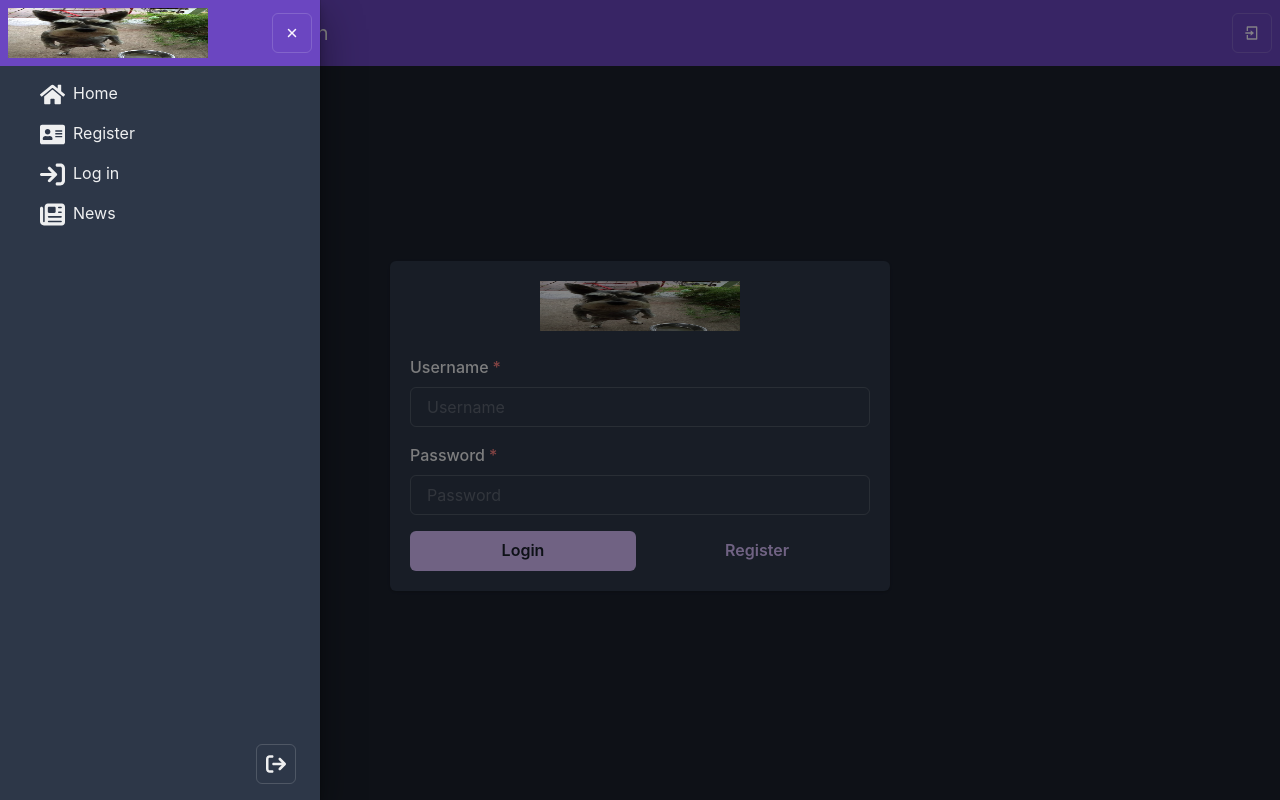
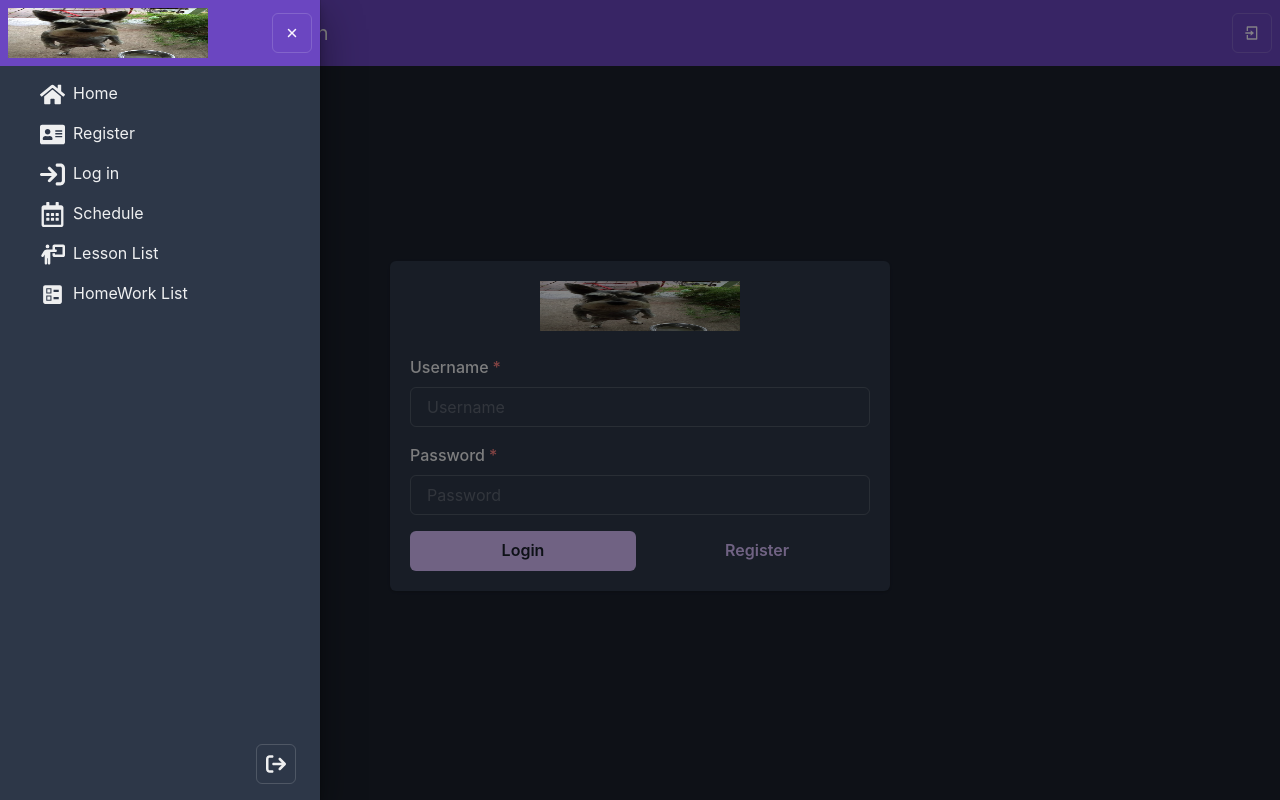
Before and after one commit to 4193883-eng/shed.edu, a React (Vite) app: page /signin in a window 1280 px wide. Both pictures are taken after a click on the button 28 px from the left and 33 px from the top of the page. Built offline with nearby package versions, Linux system fonts and the light colour scheme; no server answers.

Commit message:
add icons to sidebar

```diff
--- a/src/components/App.jsx
+++ b/src/components/App.jsx
@@ -1,4 +1,8 @@
 import { Routes, Route } from 'react-router-dom';
+import { NewsDetailPage } from '../pages/news/NewsDetailPage.jsx';
+import { HomeworkListPage } from '../pages/HomeworkListPage.jsx';
+import { LessonListPage } from '../pages/LessonListPage.jsx';
+import { ShedulePage } from '../pages/ShedulePage.jsx';
 import LoginPage from '../pages/auth/LoginPage';
 import HomePage from '../pages/HomePage';
 import { RootLayout } from '../layouts/RootLayout.jsx';
@@ -30,6 +34,42 @@ function App() {
             </PrivateRoute>
           }
         />
+
+        <Route
+          path="/hw-list"
+          element={
+            <PrivateRoute>
+              <HomeworkListPage />
+            </PrivateRoute>
+          }
+        />
+
+        <Route
+          path="/lesson-list"
+          element={
+            <PrivateRoute>
+              <LessonListPage />
+            </PrivateRoute>
+          }
+        />
+
+        <Route
+          path="/shedule"
+          element={
+            <PrivateRoute>
+              <ShedulePage />
+            </PrivateRoute>
+          }
+        />
+
+        <Route
+          path="/news/:id"
+          element={
+            <PrivateRoute>
+              <NewsDetailPage />
+            </PrivateRoute>
+          }
+        />
       </Route>
     </Routes>
   );
--- a/src/components/PrivateRoute.jsx
+++ b/src/components/PrivateRoute.jsx
@@ -10,7 +10,7 @@ function PrivateRoute({ children }) {
     return children;
   }
 
-  return <Navigate to="/login" replace />;
+  return <Navigate to="/signin" replace />;
 }
 
 PrivateRoute.propTypes = {
--- a/src/components/rootLayoutComponents/Sidebar.jsx
+++ b/src/components/rootLayoutComponents/Sidebar.jsx
@@ -12,13 +12,15 @@ import {
 import PropTypes from 'prop-types';
 import { useDispatch } from 'react-redux';
 import { SiteLogo } from '../SiteLogo.jsx';
-import { FaHome } from 'react-icons/fa';
-import { FaAddressCard } from 'react-icons/fa';
-import { FaArrowRightFromBracket, FaNewspaper } from 'react-icons/fa6';
+import { MdBallot } from 'react-icons/md';
+import { FaAddressCard, FaRegCalendarAlt, FaHome } from 'react-icons/fa';
+import {
+  FaArrowRightFromBracket,
+  FaNewspaper,
+  FaArrowRightToBracket,
+  FaPersonChalkboard,
+} from 'react-icons/fa6';
 import { IoClose } from 'react-icons/io5';
-import { PiSignInFill } from 'react-icons/pi';
-import { FaArrowRightToBracket } from 'react-icons/fa6';
-
 import { Link } from 'react-router-dom';
 import { flushAuthTokenAction } from '../../redux/auth/authActions.js';
 
@@ -51,7 +53,7 @@ export function Sidebar({ isOpen = false, onClose }) {
               fontWeight={'400'}
               fontFamily={'B612 Mono", monospace'}
               sizeIcon={'10'}
-              marginBottom={'10pxС'}
+              marginBottom={'10px'}
               paddingLeft={'10px'}
               justifyContent={'start'}
               variant="ghost"
@@ -87,7 +89,7 @@ export function Sidebar({ isOpen = false, onClose }) {
               Log in
             </Button>
             <Button
-              leftIcon={<FaNewspaper size={'25px'} />}
+              leftIcon={<FaRegCalendarAlt size={'25px'} />}
               fontWeight={'400'}
               fontFamily={'B612 Mono", monospace'}
               marginBottom={'10px'}
@@ -97,7 +99,33 @@ export function Sidebar({ isOpen = false, onClose }) {
               as={Link}
               to={'/news'}
             >
-              News
+              Schedule
+            </Button>
+            <Button
+              leftIcon={<FaPersonChalkboard size={'25px'} />}
+              fontWeight={'400'}
+              fontFamily={'B612 Mono", monospace'}
+              marginBottom={'10px'}
+              paddingLeft={'10px'}
+              justifyContent={'start'}
+              variant="ghost"
+              as={Link}
+              to={'/news'}
+            >
+              Lesson List
+            </Button>
+            <Button
+              leftIcon={<MdBallot size={'25px'} />}
+              fontWeight={'400'}
+              fontFamily={'B612 Mono", monospace'}
+              marginBottom={'10px'}
+              paddingLeft={'10px'}
+              justifyContent={'start'}
+              variant="ghost"
+              as={Link}
+              to={'/news'}
+            >
+              HomeWork List
             </Button>
           </Flex>
         </DrawerBody>
```
